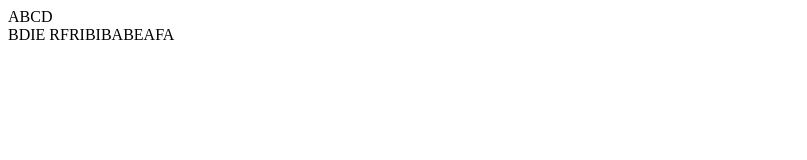
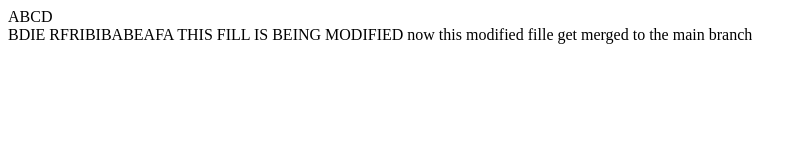
Before and after one commit to gur26001/git_tut, a plain HTML site: page index.html in a window 1280 px wide. Shown: the whole page, without its empty margins (0-807 px from the left). Drawn offline with Linux system fonts and the light colour scheme.

Commit message:
index file modified again for checking diff b/w two branches

```diff
--- a/index.html
+++ b/index.html
@@ -10,5 +10,9 @@
     ABCD<br>
     BDIE
     RFRIBIBABEAFA
+
+    THIS FILL IS BEING MODIFIED
+    now this modified fille get merged to the main branch
+
 </body>
 </html>
```
